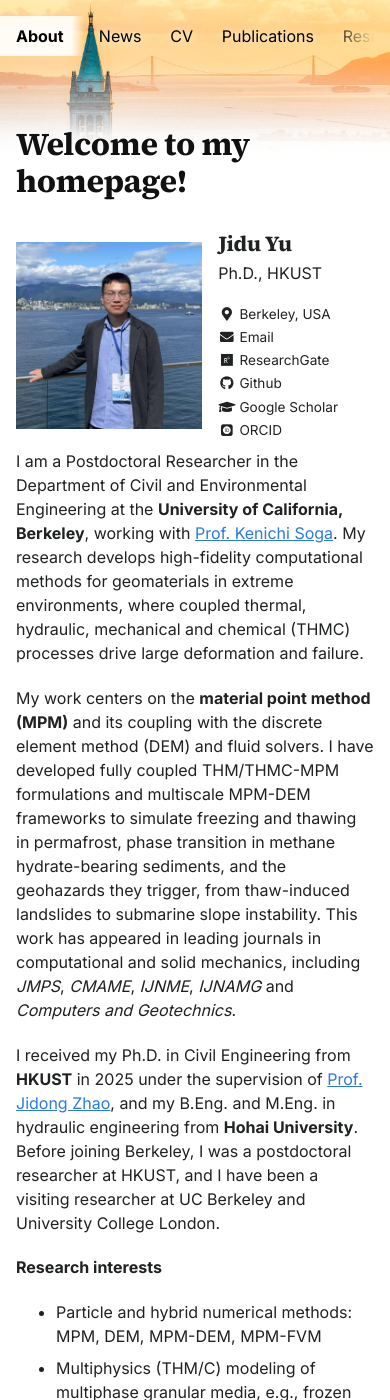
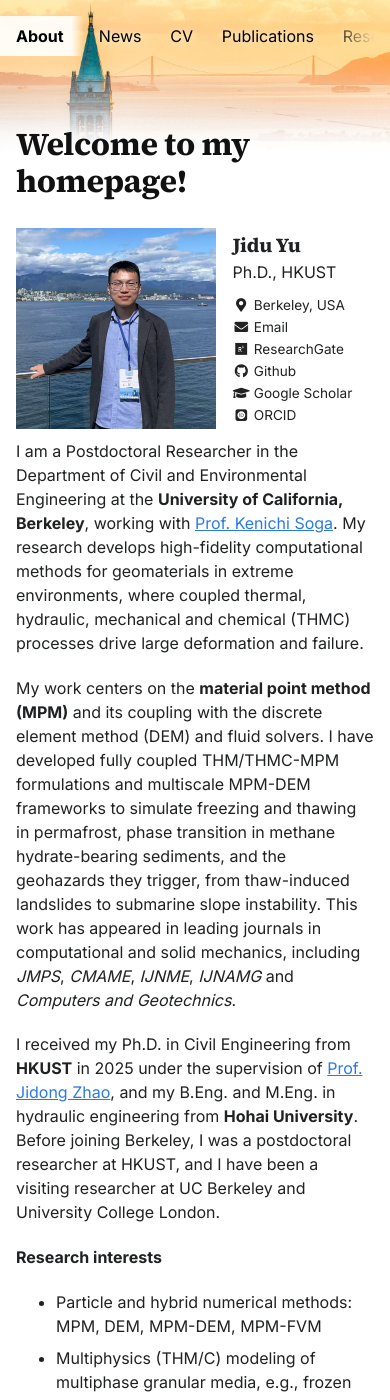
Before and after one commit to yujidu/yujidu.github.io, a Jekyll site: the page built from _pages/aboutme.md, in a window 390 px wide and 1400 px high. Built offline with Jekyll 4.4.1, drawn with Linux system fonts in a browser that asks for light colours; some web fonts are replaced.

Commit message:
Phones: square photo matches profile height
Co-Authored-By: Claude Opus 5.5 <noreply@anthropic.com>
Claude-Session: https://claude.ai/code/session_01Vw9tGnbWFVNDt9UXvET6V8

```diff
--- a/_sass/_home.scss
+++ b/_sass/_home.scss
@@ -888,3 +888,26 @@ body {
     margin: 0.2em 0;
   }
 }
+
+@media (max-width: 1000px) {
+  .home-hero__avatar {
+    flex-basis: 56%;
+    width: 56%;
+  }
+
+  .home-hero__name {
+    font-size: 1.25rem;
+  }
+
+  .home-hero__bio {
+    margin-bottom: 0.35em !important;
+  }
+
+  .home-hero__links li {
+    margin: 0.12em 0;
+  }
+
+  .home-hero__content {
+    margin-bottom: 1.25em;
+  }
+}
```
